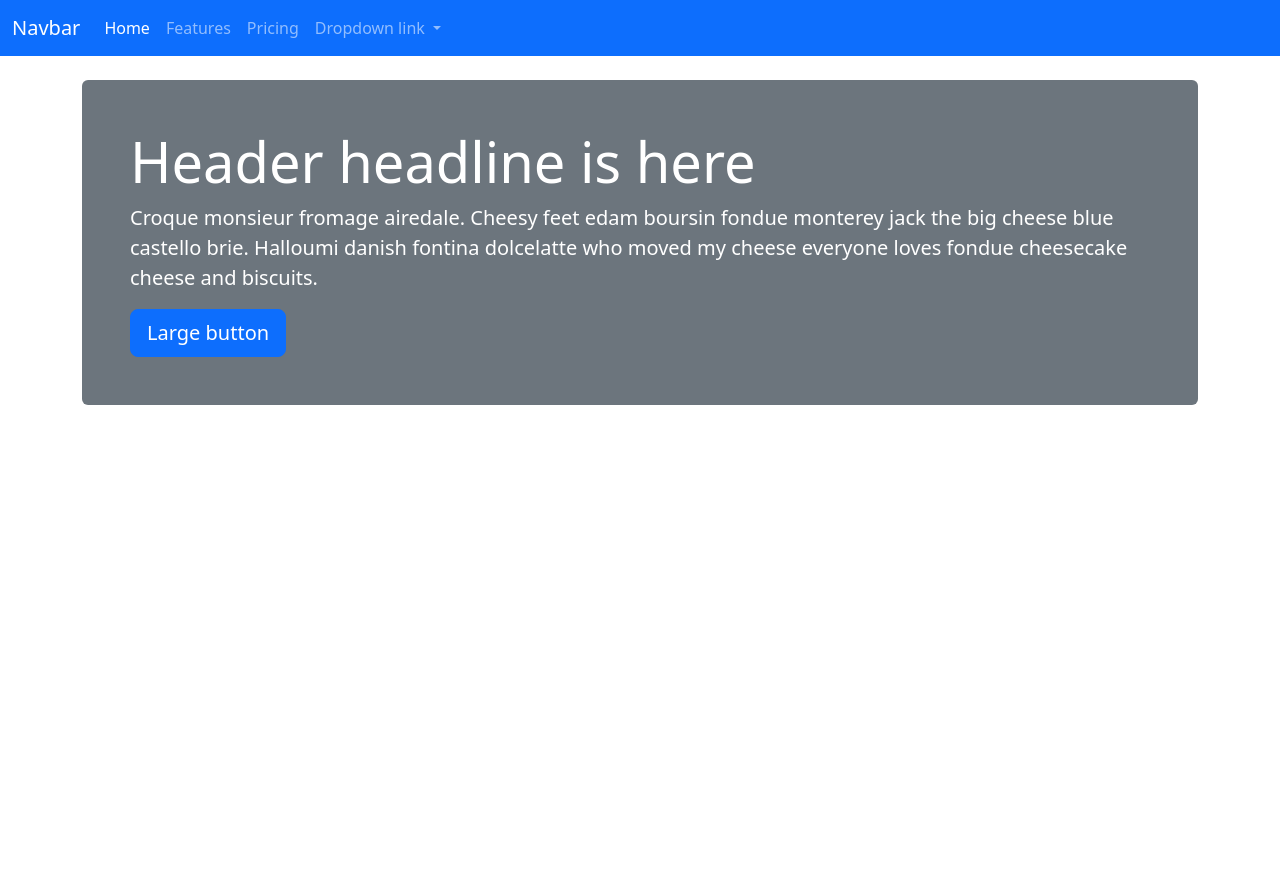
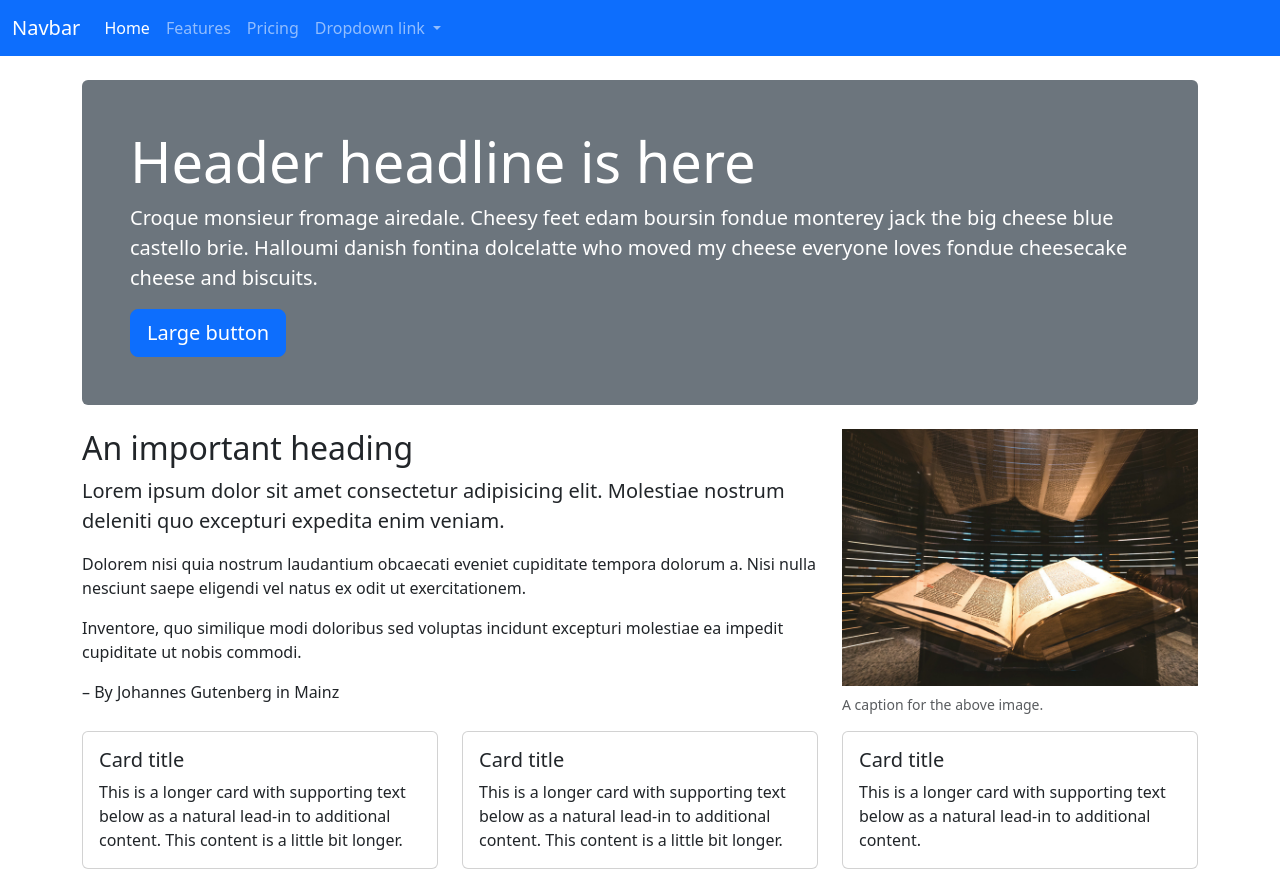
Before and after one commit to shezansam/shez-bootstrap, a website: page src/index.html in a window 1280 px wide. Before the commit the page ends 800 px from the top, so only its background shows below. Drawn offline with nearby package versions, Linux system fonts and the light colour scheme; files that its build step writes are made by us from their sources; files whose address does not match are found by name.

Commit message:
adding changes

```diff
--- a/src/index.html
+++ b/src/index.html
@@ -49,6 +49,54 @@
     <header>
   </div>
 
+  <section class="container">
+    <div class="row">
+      <div class="col-md-6 col-lg-8">
+          <h2>An important heading</h2>
+          <p class="lead">Lorem ipsum dolor sit amet consectetur adipisicing elit. Molestiae nostrum deleniti quo excepturi expedita enim veniam.</p>
+          <p>Dolorem nisi quia nostrum laudantium obcaecati eveniet cupiditate tempora dolorum a. Nisi nulla nesciunt saepe eligendi vel natus ex odit ut exercitationem.</p>
+          <p>Inventore, quo similique modi doloribus sed voluptas incidunt excepturi molestiae ea impedit cupiditate ut nobis commodi.</p>
+          <p>– By Johannes Gutenberg in Mainz</p>
+      </div>
+      <div class="col-md-6 col-lg-4">
+        <figure class="figure">
+          <img src="img/gutenberg.jpeg" class="figure-img img-fluid" alt="Guetenberg Bible">
+          <figcaption class="figure-caption">A caption for the above image.</figcaption>
+        </figure>
+      </div>
+    </div>
+  </section>
+
+  <div class="container">
+    <div class="row row-cols-1 row-cols-md-3 g-4">
+      <div class="col">
+        <div class="card">
+          <div class="card-body">
+            <h5 class="card-title">Card title</h5>
+            <p class="card-text">This is a longer card with supporting text below as a natural lead-in to additional content. This content is a little bit longer.</p>
+          </div>
+        </div>
+      </div>
+      <div class="col">
+        <div class="card">
+          <div class="card-body">
+            <h5 class="card-title">Card title</h5>
+            <p class="card-text">This is a longer card with supporting text below as a natural lead-in to additional content. This content is a little bit longer.</p>
+          </div>
+        </div>
+      </div>
+      <div class="col">
+        <div class="card">
+          <div class="card-body">
+            <h5 class="card-title">Card title</h5>
+            <p class="card-text">This is a longer card with supporting text below as a natural lead-in to additional content.</p>
+          </div>
+        </div>
+      </div>
+    </div>
+  </div>
+
+
   <!-- Closing scripts here -->
   <script src="js/bootstrap.bundle.min.js"></script>
 </body>
```
Also changed, not shown: docs/index.html (+48 -0 lines), docs/img/gutenberg.jpeg (added), src/img/gutenberg.jpeg (added).
